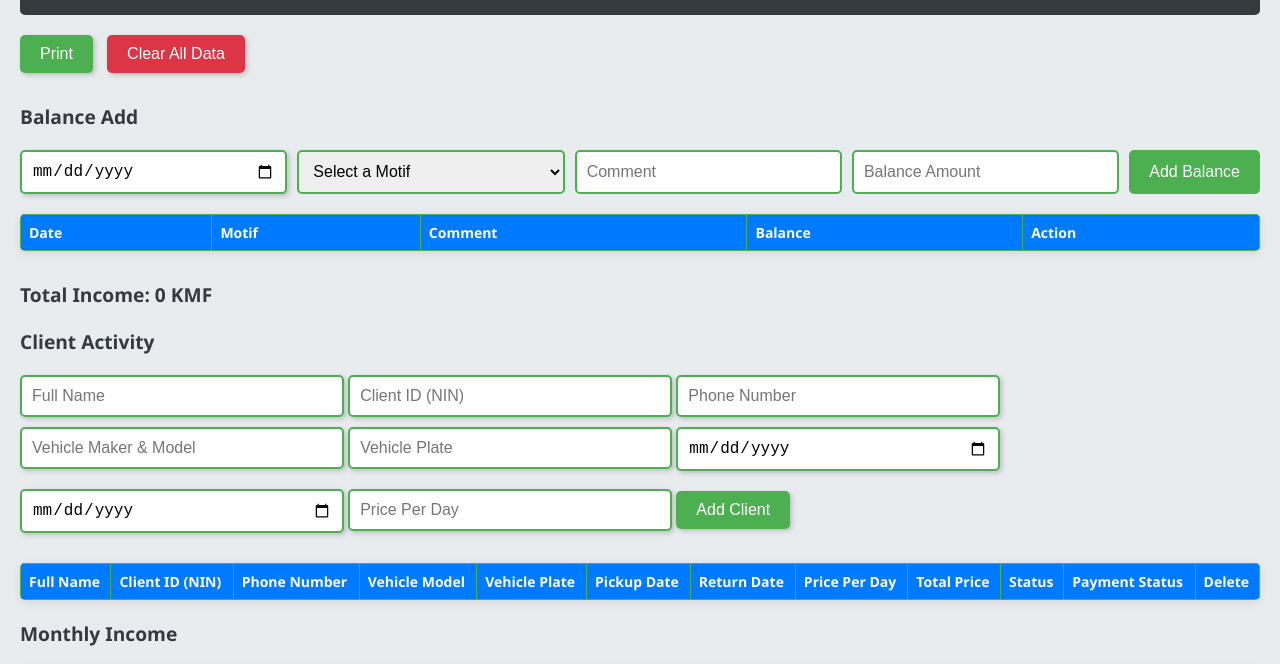
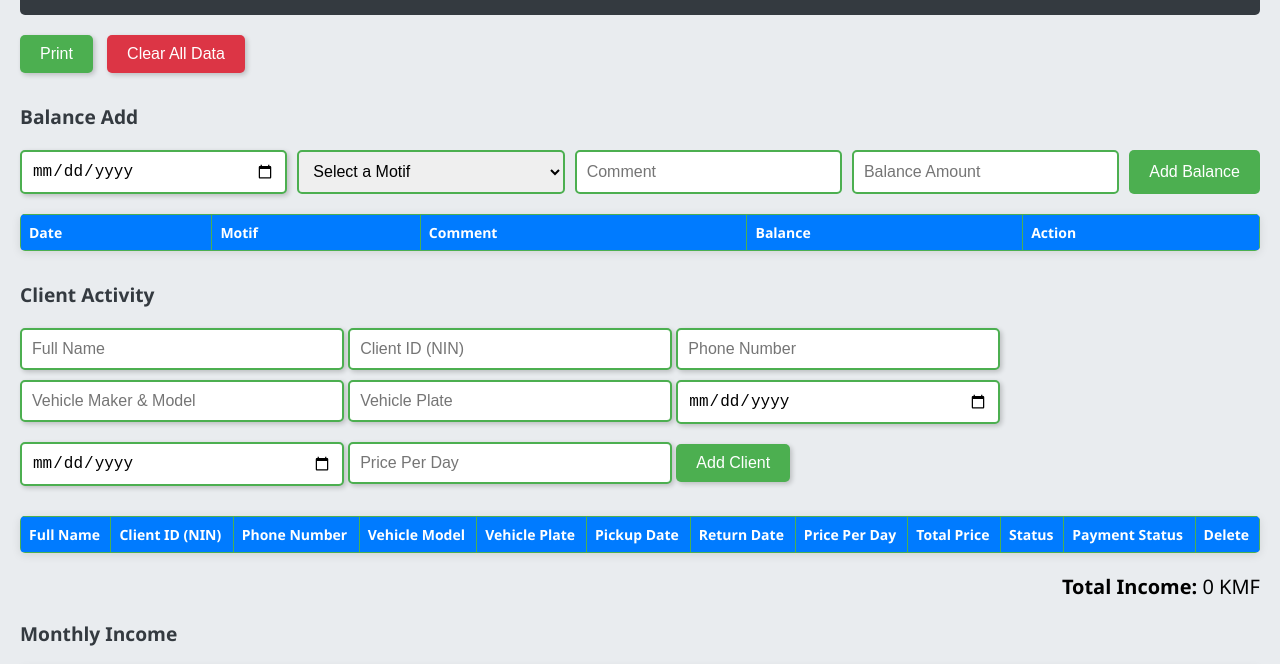
Before and after one commit to carrentcomores/site, a website: page rental-statistic.html in a window 1280 px wide. Shown: the part 121-785 px from the top of the page. Drawn offline with Linux system fonts and the light colour scheme.

Commit message:
first commit

```diff
--- a/rental-statistic.html
+++ b/rental-statistic.html
@@ -183,7 +183,6 @@
                 <tbody id="balanceAddTableBody">
                 </tbody>
             </table>
-            <h2>Total Income: <span id="totalIncome">0 KMF</span></h2>
             <h2>Client Activity</h2>
             <form id="clientForm">
                 <input type="text" name="fullName" placeholder="Full Name" required style="padding: 10px; border: 2px solid #4CAF50; border-radius: 5px; font-size: 16px; width: 100%; max-width: 300px; box-shadow: 2px 2px 5px rgba(0, 0, 0, 0.2); transition: border-color 0.3s; margin-bottom: 10px;" onfocus="this.style.borderColor='#45a049';" onblur="this.style.borderColor='#4CAF50';" />
@@ -217,6 +216,9 @@
                     <!-- Client data will be populated here -->
                 </tbody>
             </table>
+            <div id="totalIncomeContainer" style="margin-top: 20px; text-align: right; font-size: 20px;">
+                <strong>Total Income:</strong> <span id="totalIncome">0 KMF</span>
+            </div>
             <h2>Monthly Income</h2>
             <table class="monthlyincome" style="width: 100%; border-collapse: collapse; margin-top: 20px; background-color: #f9f9f9;">
                 <thead>
```
Also changed, not shown: README.md.
